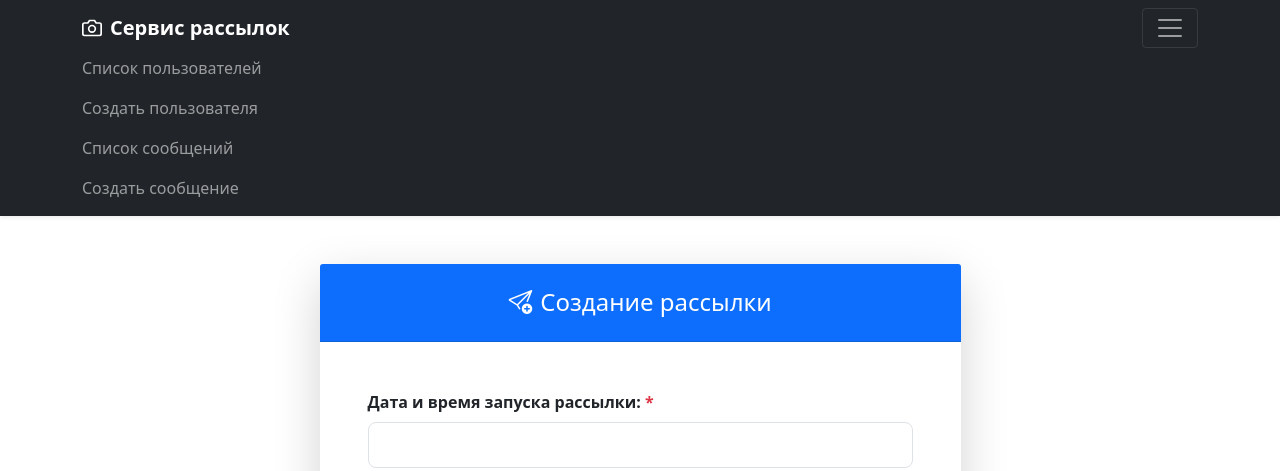
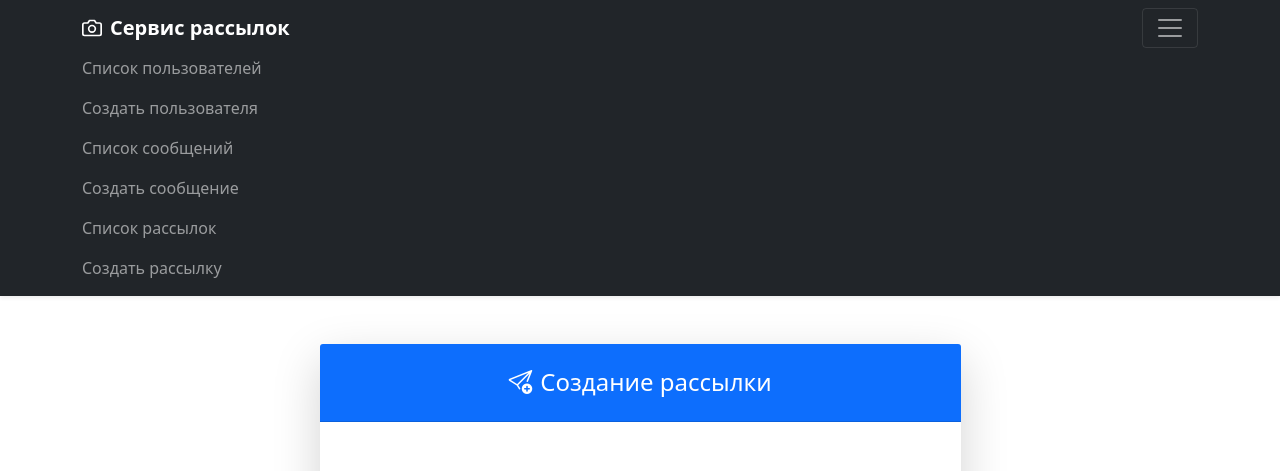
Before and after one commit to MrProdeon/django_ListManagmentService, a Django app: page /mailing/create_mailing/ in a window 1280 px wide, after a click that opens the changed part. Shown: the top 471 px of the page. Run offline with Django 5.2, Linux system fonts and the light colour scheme; data that the repository does not hold is empty.

Commit message:
add links for create/view in base template

```diff
--- a/templates/base.html
+++ b/templates/base.html
@@ -83,6 +83,12 @@
                     <li class="nav-item">
                         <a class="nav-link" href="{% url 'mailing:create_message' %}">Создать сообщение</a>
                     </li>
+                    <li class="nav-item">
+                        <a class="nav-link" href="{% url 'mailing:list_mailing' %}">Список рассылок</a>
+                    </li>
+                    <li class="nav-item">
+                        <a class="nav-link" href="{% url 'mailing:create_mailing' %}">Создать рассылку</a>
+                    </li>
                 </ul>
             </div>
         </div>
```
